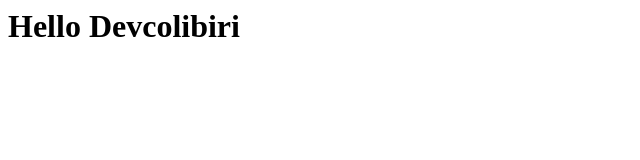
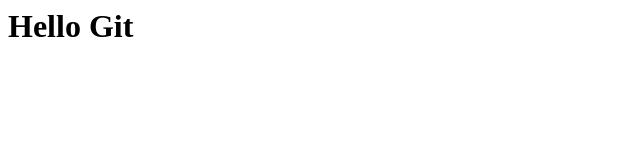
Before and after one commit to VyacheslavSapak/git-sample, a plain HTML site: page index.html in a window 1280 px wide. Shown: the whole page, without its empty margins (0-640 px from the left). Drawn offline with Linux system fonts and the light colour scheme.

Commit message:
njevert "Wrong commit"
This reverts commit 027da7d206a5a2c20c8d212344485ddcc5346339.

```diff
--- a/index.html
+++ b/index.html
@@ -1 +1 @@
-<h1>Hello Devcolibiri</h1>
+<h1>Hello Git</h1>
```
